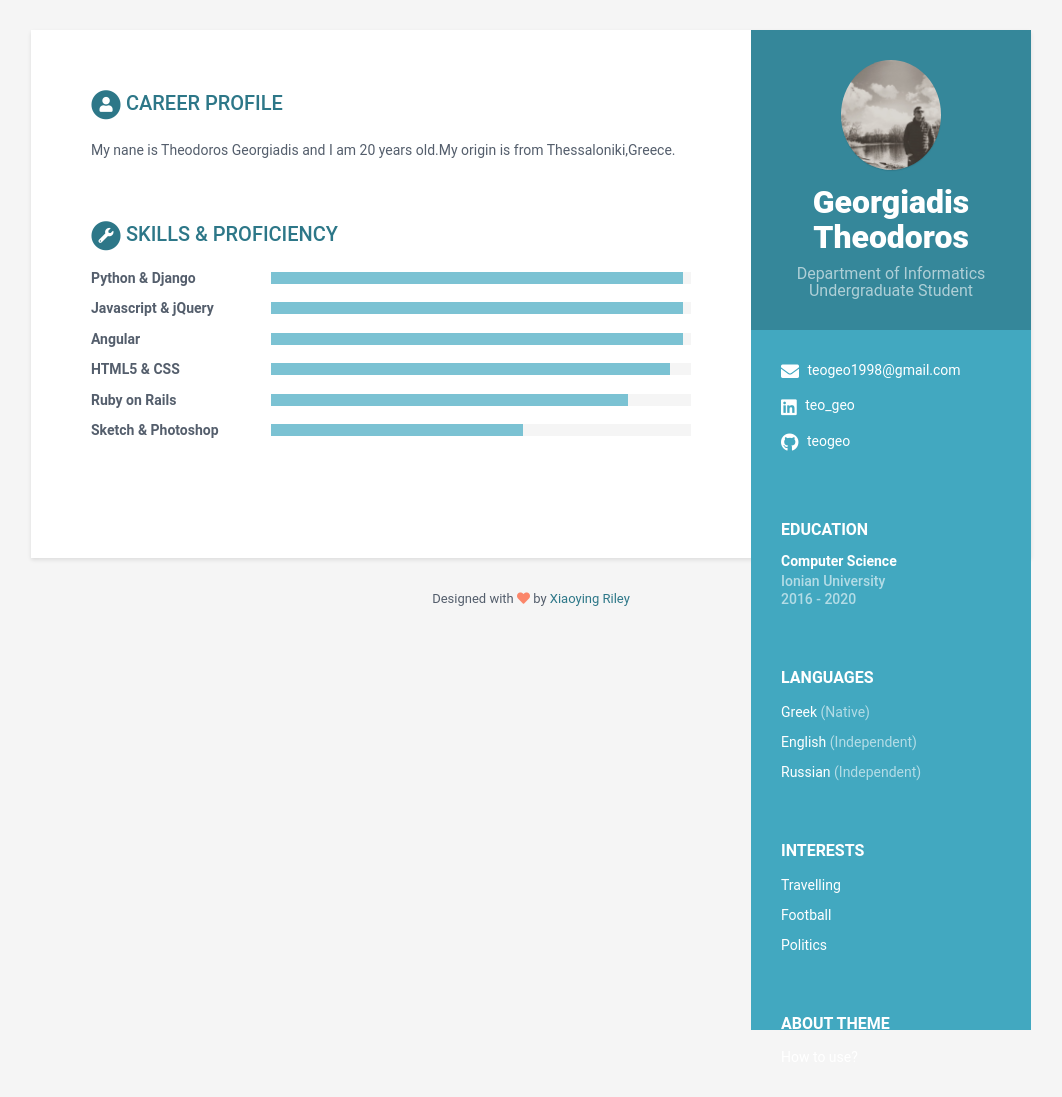
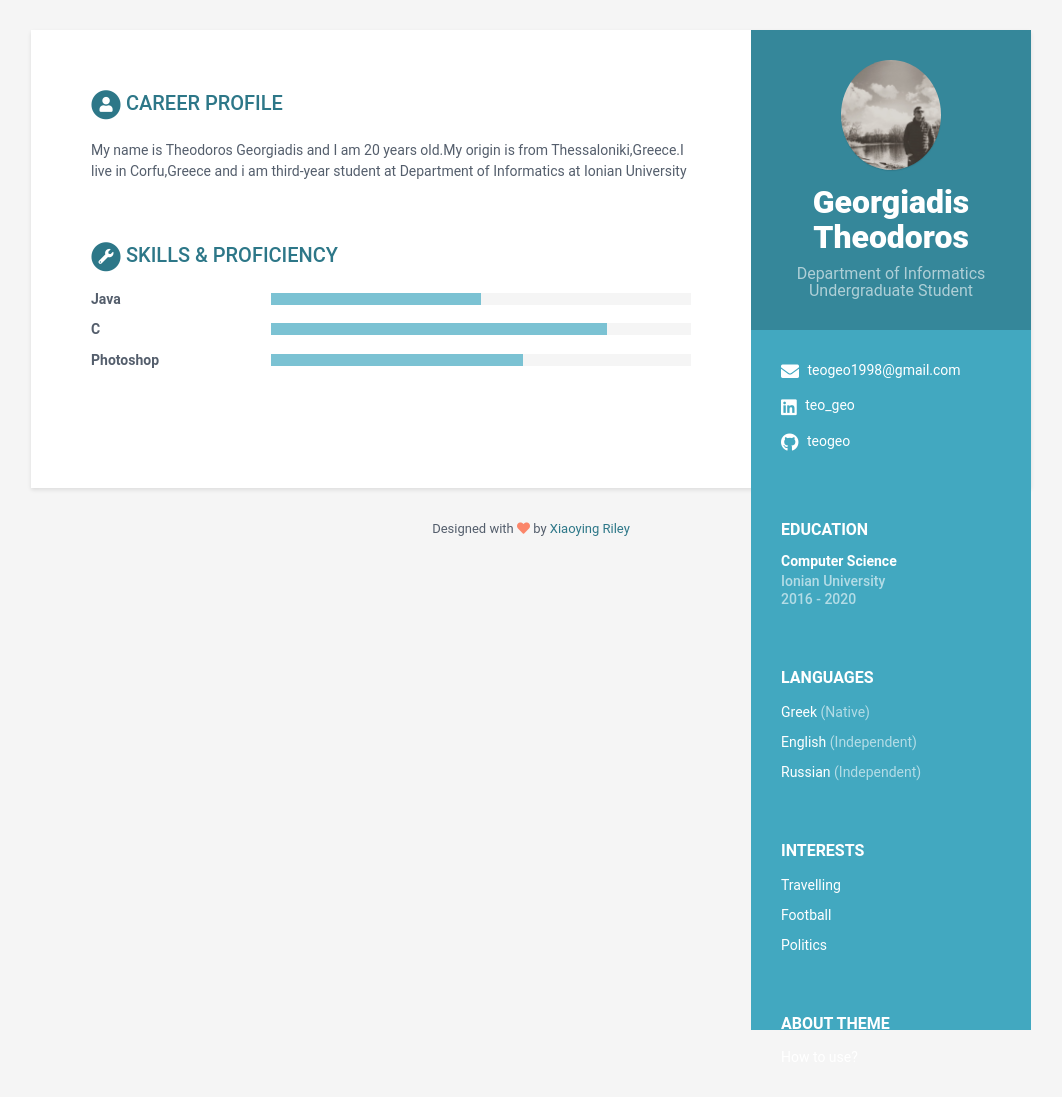
Before and after one commit to teogeo/Mycv, a Jekyll site: the page built from index.html, in a window 1280 px wide. Shown: the whole page, without its empty margins (109-1171 px from the left). Built offline with Jekyll 4.4.1, drawn with Linux system fonts in a browser that asks for light colours.

Commit message:
Update data.yml

```diff
--- a/_data/data.yml
+++ b/_data/data.yml
@@ -49,7 +49,7 @@ sidebar:
 career-profile:
     title: Career Profile
     summary: |
-      My nane is Theodoros Georgiadis and I am 20 years old.My origin is from Thessaloniki,Greece.
+      My name is Theodoros Georgiadis and I am 20 years old.My origin is from Thessaloniki,Greece.I live in Corfu,Greece and i am third-year student at Department of Informatics at Ionian University
 
 education:
     - degree: Computer Science
@@ -70,22 +70,14 @@ skills:
     title: Skills &amp; Proficiency
 
     toolset:
-      - name: Python & Django
-        level: 98%
+      - name: Java
+        level: 50%
 
-      - name: Javascript & jQuery
-        level: 98%
+      - name: C
+        level: 80%
 
-      - name: Angular
-        level: 98%
 
-      - name: HTML5 & CSS
-        level: 95%
-
-      - name: Ruby on Rails
-        level: 85%
-
-      - name: Sketch & Photoshop
+      - name: Photoshop
         level: 60%
 
 footer: >
```
